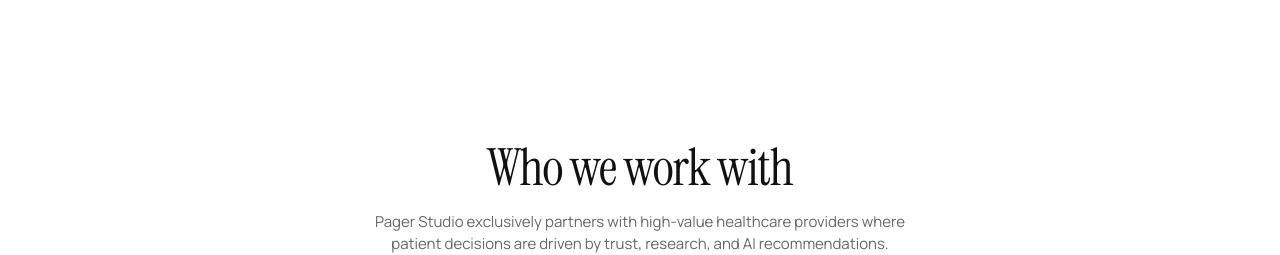
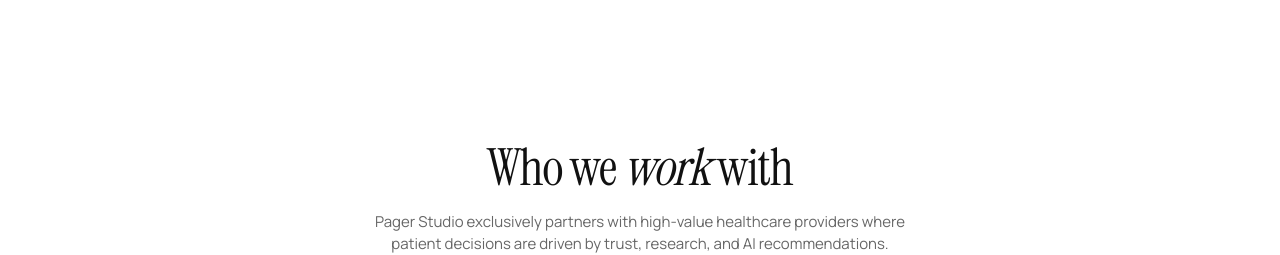
Before and after one commit to pagerstudio/pagerstudio, a Next.js app: page / in a window 1280 px wide. Shown: the part 8520-8775 px from the top of the page. Built offline with nearby package versions, Linux system fonts and the light colour scheme.

Commit message:
style: italicize 'work' in Who we work with heading

```diff
--- a/components/WhoWeWorkWith.tsx
+++ b/components/WhoWeWorkWith.tsx
@@ -29,7 +29,7 @@
             viewport={{ once: true, amount: 0.1 }}
             transition={{ duration: 0.7, ease: [0.22, 1, 0.36, 1] }}
           >
-            Who we work with
+            Who we <span className="font-serif italic">work</span> with
           </motion.h2>
           <motion.p
             className="text-body-sm text-ps-muted max-w-[560px] mx-auto"
```
